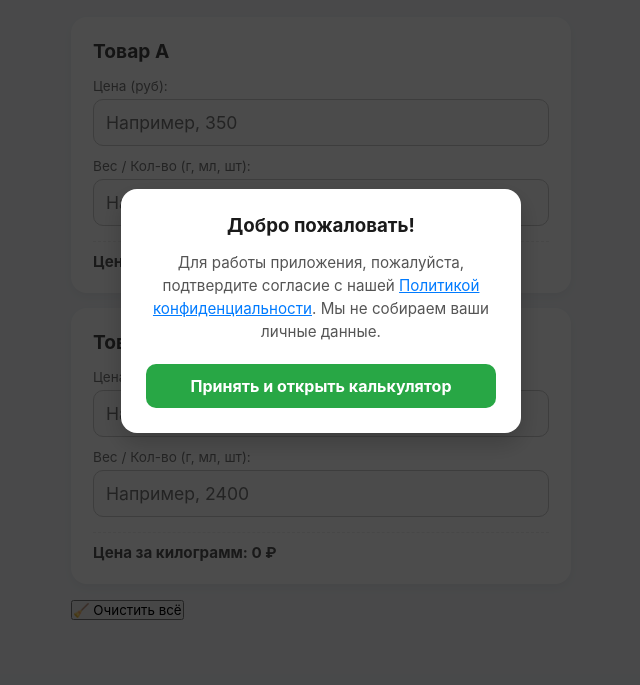
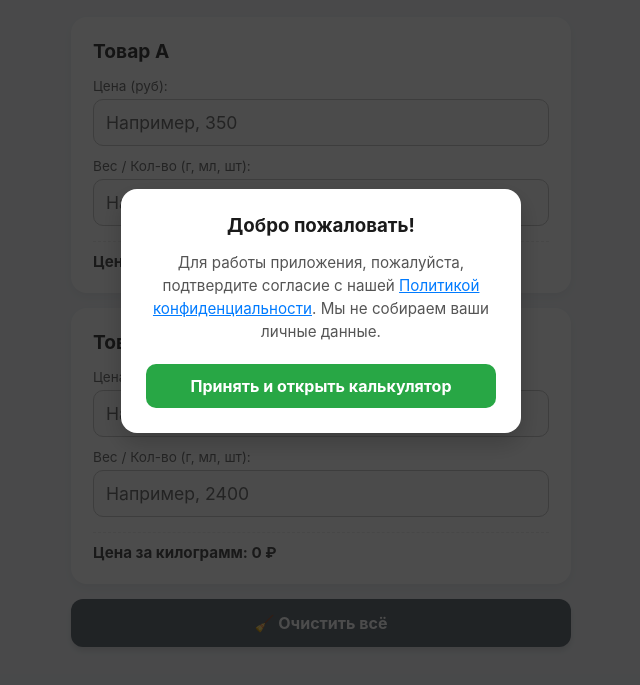
Before and after one commit to alekseevitsh32-svg/android.apk, a plain HTML site: page index.html in a window 1280 px wide. Shown: the part 89-774 px from the top of the page, without its empty margins (319-959 px from the left). Drawn offline with Linux system fonts and the light colour scheme.

Commit message:
Update style.css

```diff
--- a/style.css
+++ b/style.css
@@ -101,6 +101,26 @@ header p {
     box-shadow: 0 4px 10px rgba(40, 167, 69, 0.3);
 }
 
+.clear-button {
+    display: block;
+    width: 100%;
+    background: #6c757d;
+    color: white;
+    border: none;
+    padding: 14px;
+    font-size: 1rem;
+    font-weight: bold;
+    border-radius: 12px;
+    cursor: pointer;
+    margin-top: 15px;
+    box-shadow: 0 4px 6px rgba(0,0,0,0.1);
+    transition: background 0.2s;
+}
+
+.clear-button:hover {
+    background: #5a6268;
+}
+
 .hidden {
     display: none !important;
 }
```
